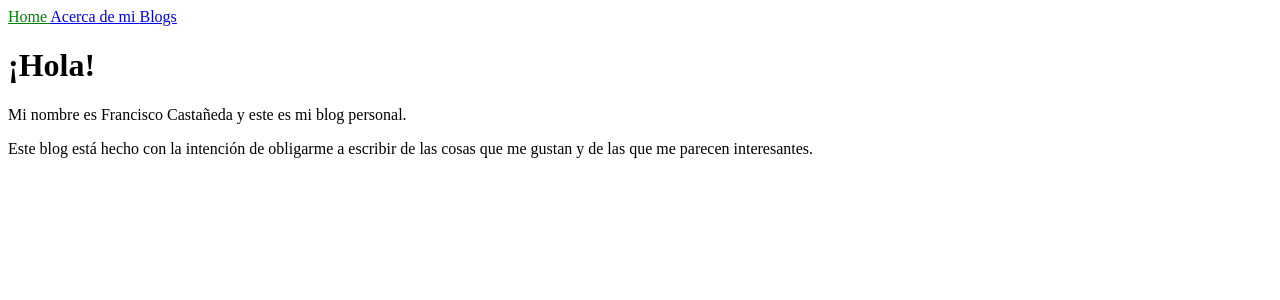
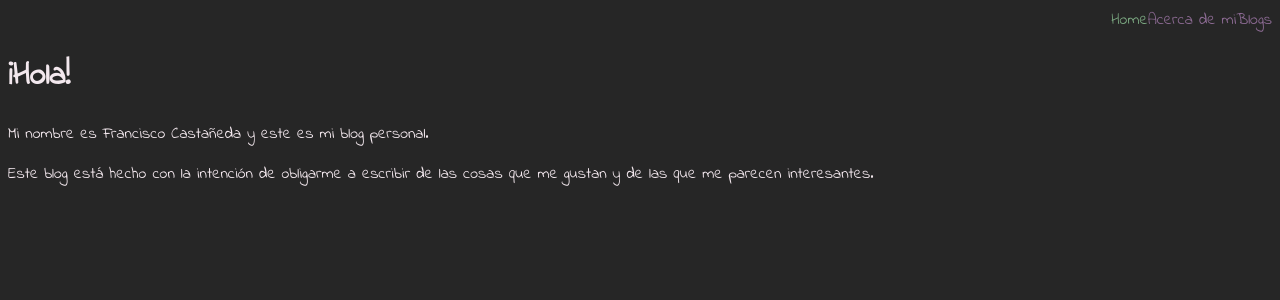
Before and after one commit to dragaus/dragaus_blog, a Jekyll site: the page built from index.md, in a window 1280 px wide. Shown: the top 300 px of the page. Built offline with Jekyll 4.4.1, drawn with Linux system fonts in a browser that asks for light colours.

Commit message:
Add styles

```diff
--- a/_includes/navigation.html
+++ b/_includes/navigation.html
@@ -1,4 +1,4 @@
-<nav>
+<nav class="navigation">
     {% for item in site.data.navigation %}
         <a href="{{ item.link }}" {% if page.url == item.link %}class="current"{%endif%}>
             {{ item.name }}
--- a/_sass/main.scss
+++ b/_sass/main.scss
@@ -1,3 +1,20 @@
+@import url('https://fonts.googleapis.com/css2?family=Indie+Flower&display=swap');
+@import "variables";
+
+body {
+    background-color: $base;
+    color: $font-color;
+    font-family: 'Indie Flower', cursive;
+}
+
+a {
+    font-style: normal;
+    text-decoration: none;
+    color: $link-color;
+}
+
 .current {
-    color: green;
+    color: $highlight-color;
+    font-style: normal;
+    text-decoration: none;
 }
--- /dev/null
+++ b/_sass/navigation/navigation.scss
@@ -0,0 +1,6 @@
+.navigation {
+    width: 100%;
+    display: flex;
+    align-items: center;
+    justify-content: flex-end;
+}
--- /dev/null
+++ b/_sass/variables.scss
@@ -0,0 +1,4 @@
+$base: #262626;
+$font-color: #F3E8EE;
+$highlight-color: #7CA982;
+$link-color: #8D6B94;
--- a/assets/css/styles.scss
+++ b/assets/css/styles.scss
@@ -1,3 +1,5 @@
 ---
 ---
 @import "main";
+@import "variables";
+@import "navigation/navigation";
```
Also changed, not shown: README.md (added).
